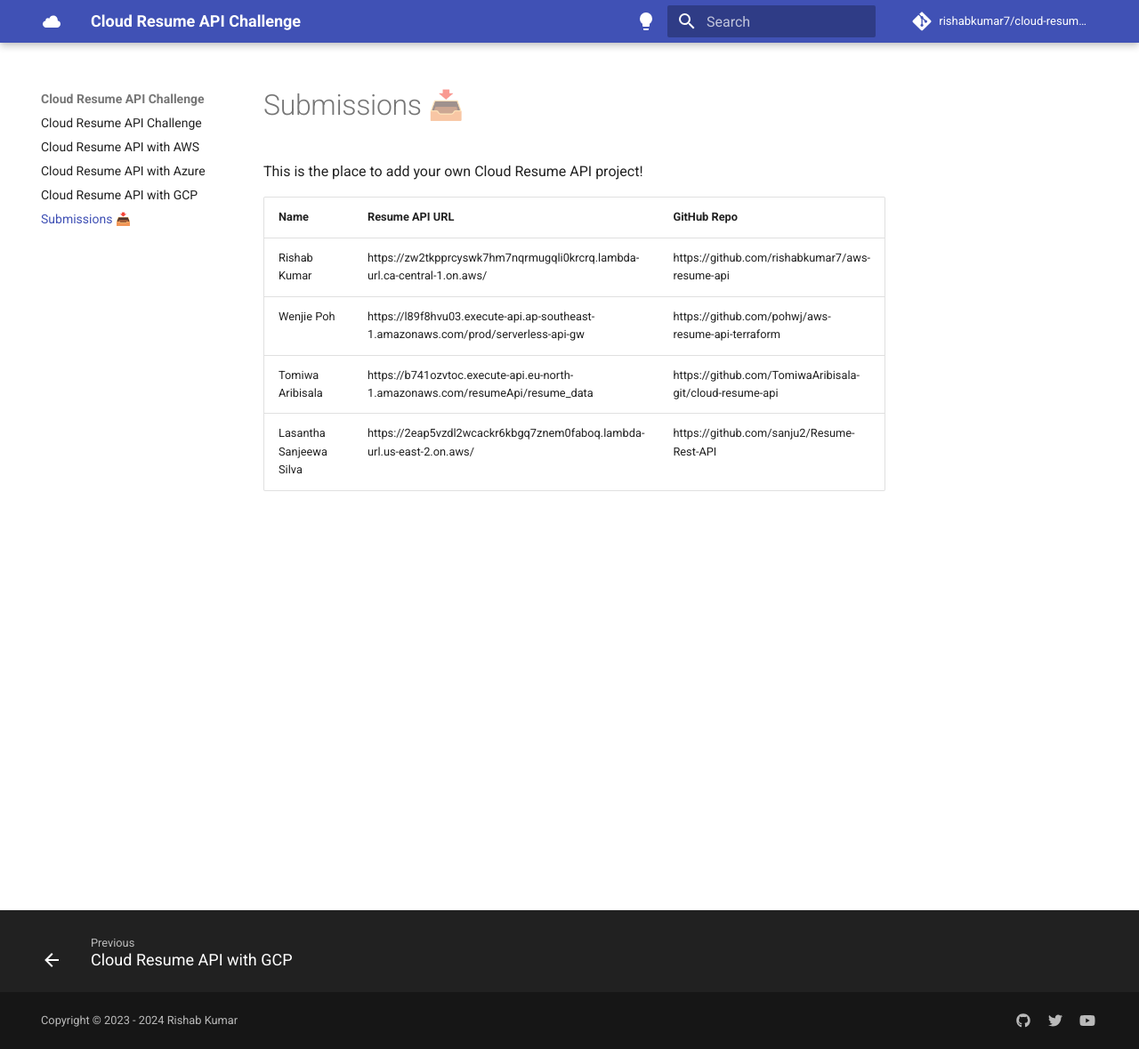
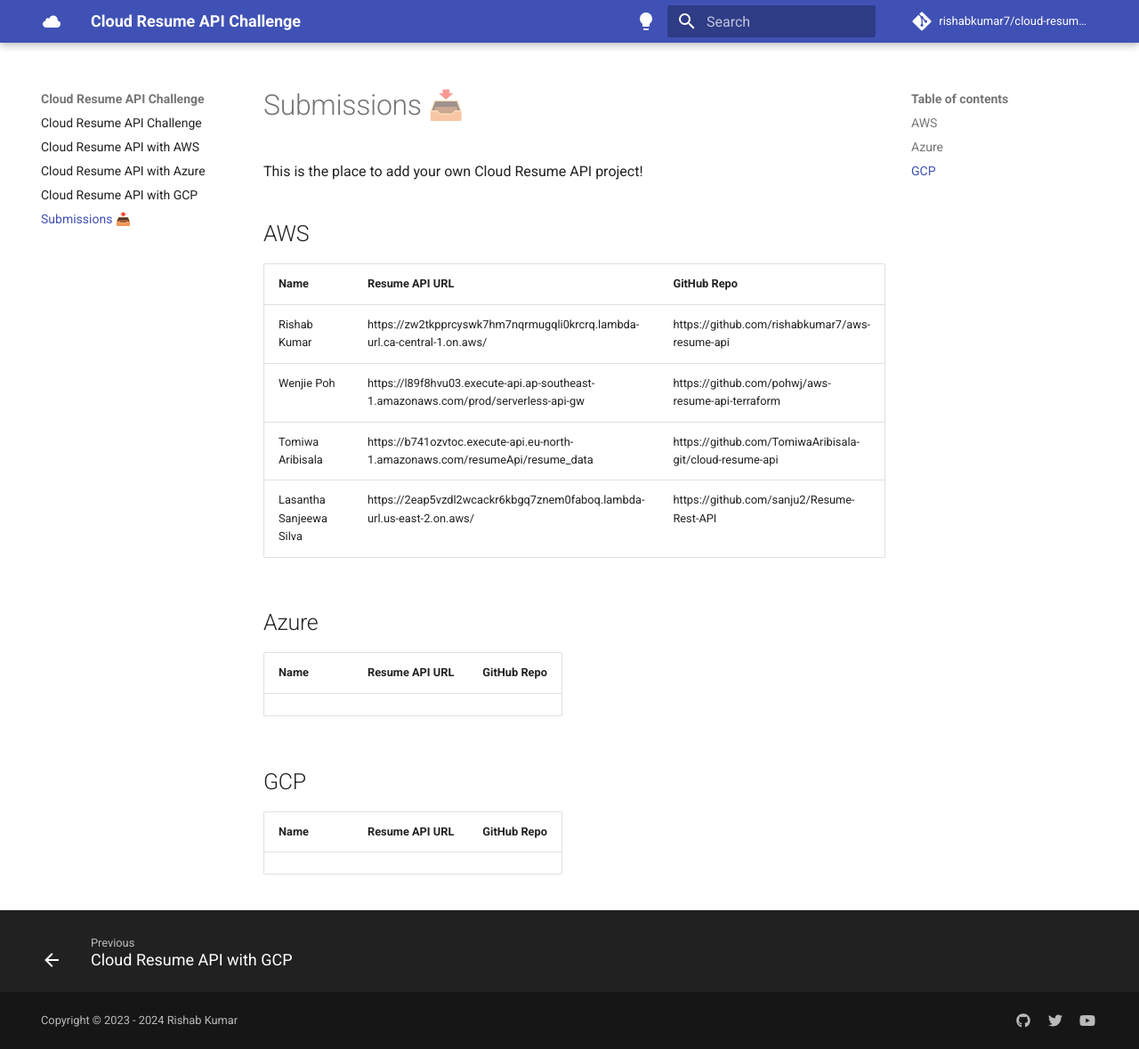
Before and after one commit to rishabkumar7/cloud-resume-api, an MkDocs documentation site: the page built from docs/submissions.md, in a window 1280 px wide and 1179 px high. Shown: the whole window at 89% size. Built offline with MkDocs 1.6.1 and Material for MkDocs 9.7.7, drawn with Linux system fonts in a browser that asks for light colours; comment, search, counter and statistics services are not loaded.

Commit message:
added Azure and GCP to submissions

```diff
--- a/docs/submissions.md
+++ b/docs/submissions.md
@@ -1,6 +1,8 @@
 # Submissions 📥
 
 This is the place to add your own Cloud Resume API project!
+
+## AWS
 
 | Name         | Resume API URL | GitHub Repo |
 | ------------ | -------------- | ----------- |
@@ -8,3 +10,14 @@ This is the place to add your own Cloud Resume API project!
 | Wenjie Poh   | https://l89f8hvu03.execute-api.ap-southeast-1.amazonaws.com/prod/serverless-api-gw | https://github.com/pohwj/aws-resume-api-terraform |
 | Tomiwa Aribisala   | https://b741ozvtoc.execute-api.eu-north-1.amazonaws.com/resumeApi/resume_data | https://github.com/TomiwaAribisala-git/cloud-resume-api |
 | Lasantha Sanjeewa Silva | https://2eap5vzdl2wcackr6kbgq7znem0faboq.lambda-url.us-east-2.on.aws/ | https://github.com/sanju2/Resume-Rest-API |
+
+## Azure
+
+| Name         | Resume API URL | GitHub Repo |
+| ------------ | -------------- | ----------- |
+|  |  |  |
+
+## GCP
+
+| Name         | Resume API URL | GitHub Repo |
+|  |  |  |
```
